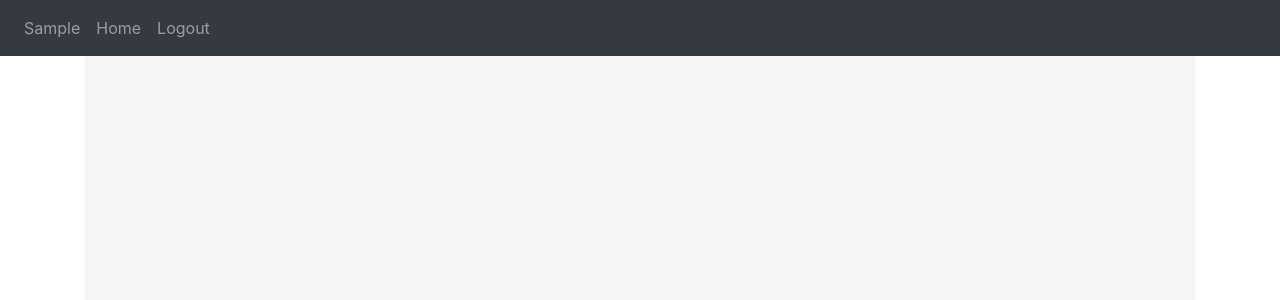
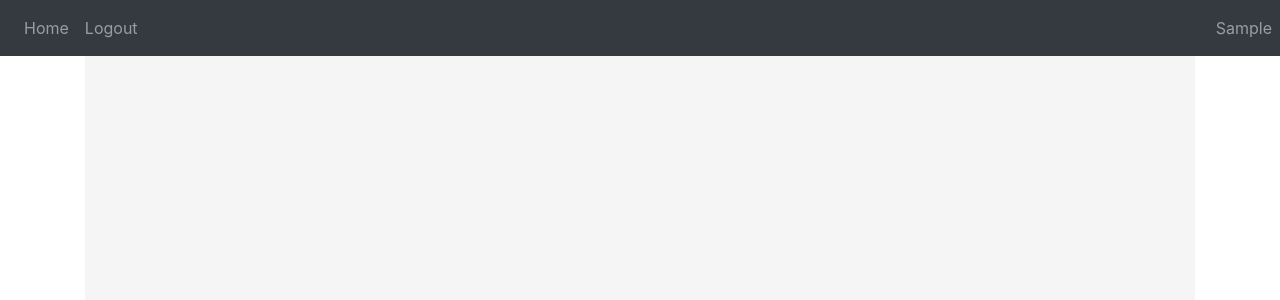
Before and after one commit to Zakaria-Tafesh/flask-docker-ec2, a Flask app: page / in a window 1280 px wide. Shown: the top 300 px of the page. Run offline with Flask 3, Linux system fonts and the light colour scheme; the visitor is signed in with stand-in values (Sample User, id 1); data that the repository does not hold is empty; some libraries are stand-ins or nearby versions.

Commit message:
nav bar to the right v8

```diff
--- a/flaskapp3-docker/flaskapp/website/static/zones.css
+++ b/flaskapp3-docker/flaskapp/website/static/zones.css
@@ -3,7 +3,8 @@
 }
 
 #first_name {
-    margin-left: auto !important;
+    position: absolute;
+    right: 0;
 }
 
 html {
```
